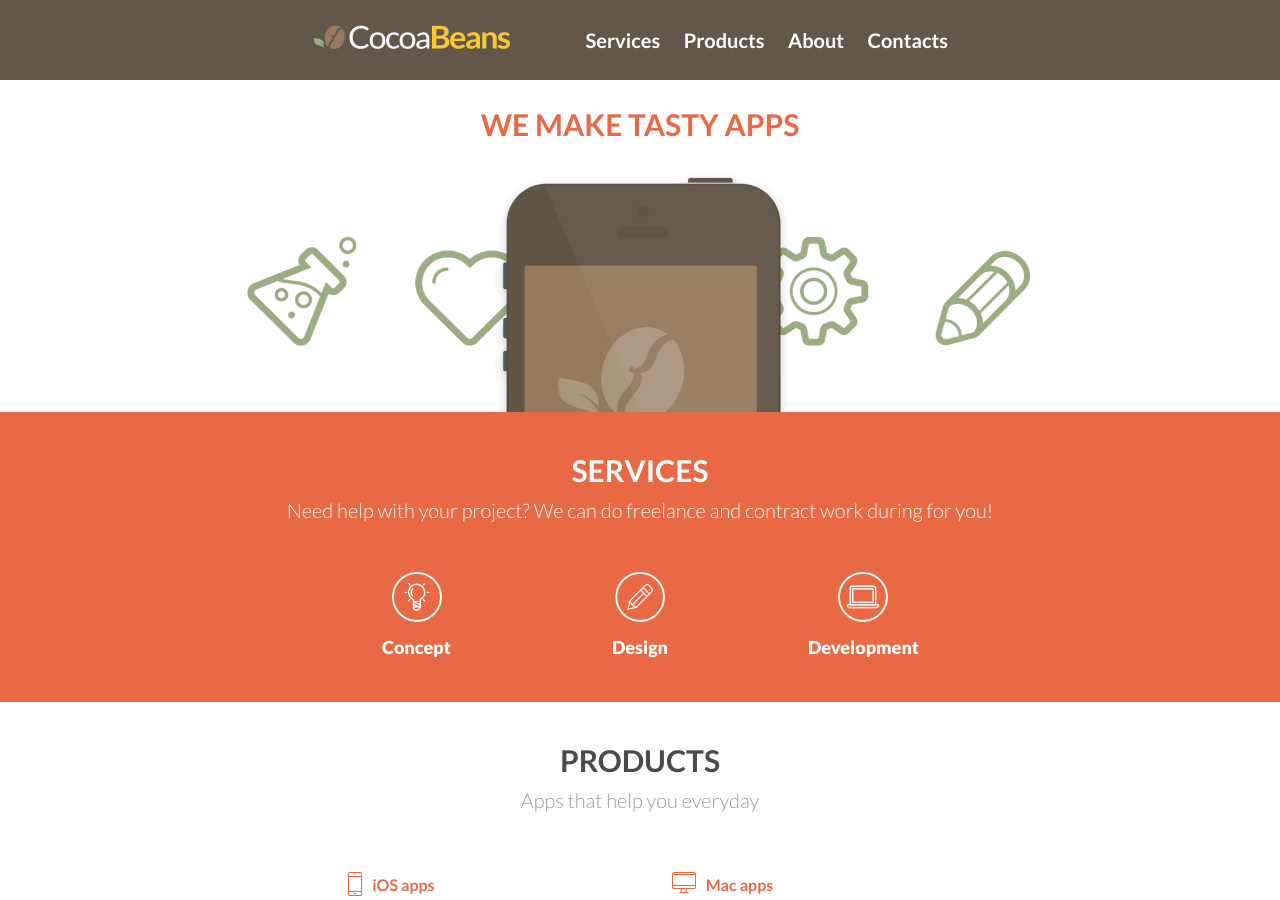
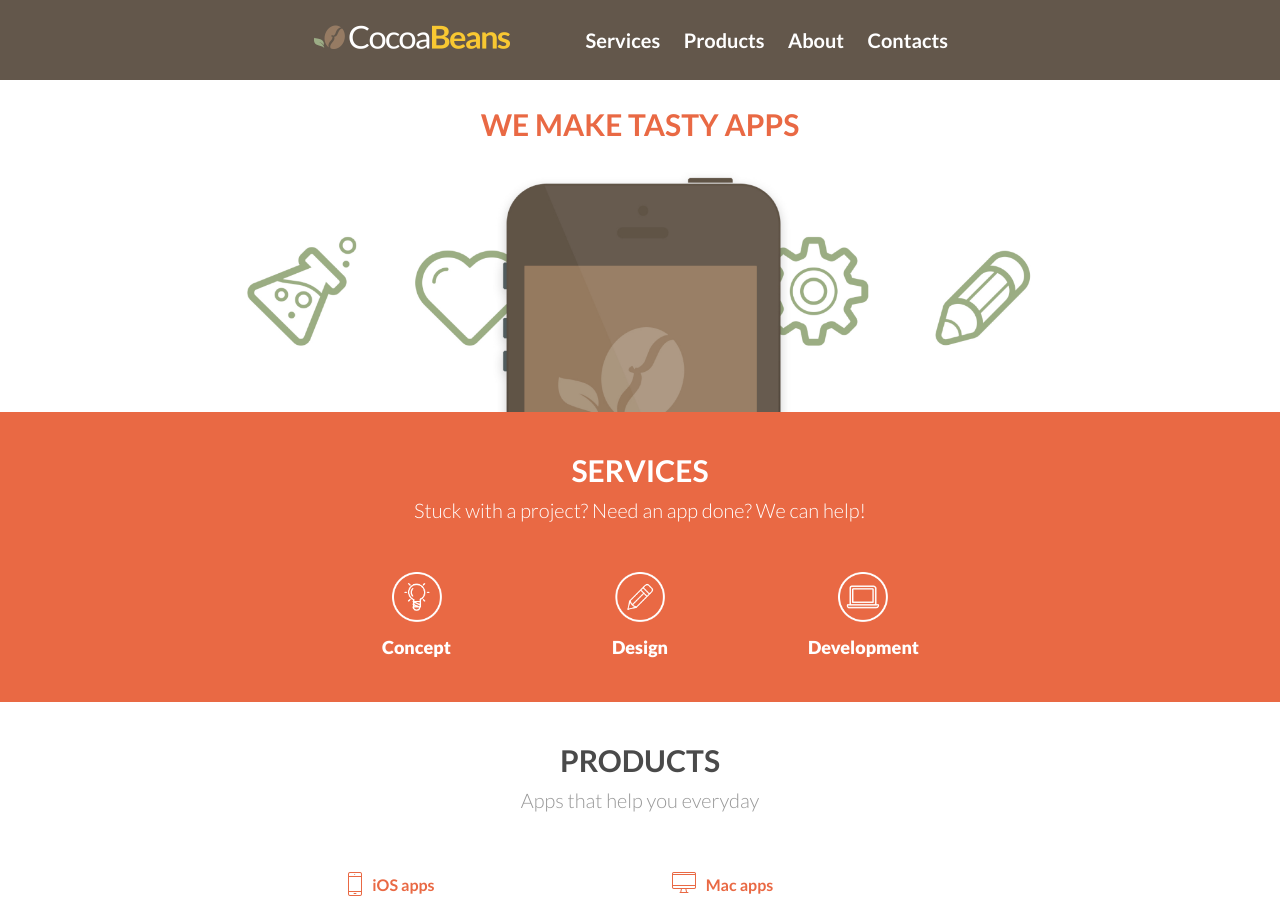
Before and after one commit to cocoabeansltd/cocoabeansltd.github.io, a Jekyll site: the page built from index.html, in a window 1280 px wide and 900 px high. Built offline with Jekyll 4.4.1, drawn with Linux system fonts in a browser that asks for light colours; nearby versions of some CDN libraries; Markdown is read by kramdown in place of the engine named in the settings.

Commit message:
Refrased services description

```diff
--- a/index.html
+++ b/index.html
@@ -11,7 +11,7 @@ style: /css/index.css
 <section class='content-container' id='services'>
 	<div class="section-header">
 		<h1>Services</h1>
-		<h2>Need help with your project? We can do freelance and contract work during for you!</h2>
+		<h2>Stuck with a project? Need an app done? We can help!</h2>
 	</div>
 	<div class="section-content, keypoints">
 		<div id="concept">
```
